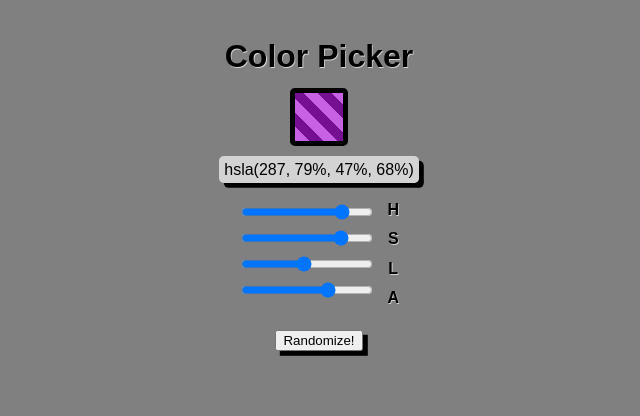
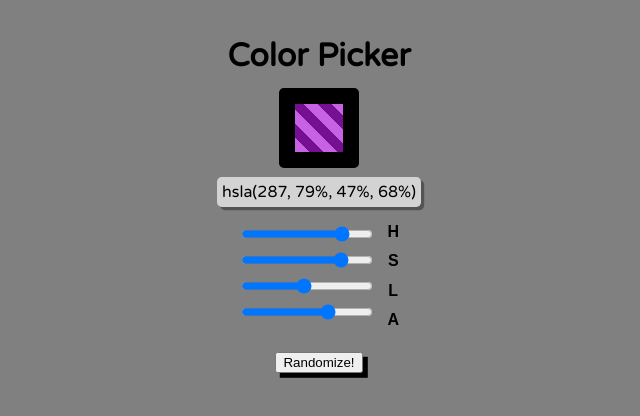
Before and after one commit to jumarin22/color-picker-hooks, a React (Create React App) app: page / in a window 1280 px wide. Shown: the top 416 px of the page, without its empty margins (321-961 px from the left). Built offline with nearby package versions, Linux system fonts and the light colour scheme.

Commit message:
Updated CSS

```diff
--- a/src/index.scss
+++ b/src/index.scss
@@ -1,5 +1,8 @@
+@import url('https://fonts.googleapis.com/css2?family=Varela+Round');
+
 :root {
   font: 16px / 1 sans-serif;
+  font-family: 'Varela Round', sans-serif;
 }
 
 html {
@@ -22,13 +25,13 @@
 
 h1 {
   color: black;
-  text-shadow: lightgray 0.05rem 0.05rem;
 }
 
 article {
   margin: auto;
   margin-bottom: 1rem;
   border: black thick solid;
+  border-width: 1rem;
   max-width: max-content;
   display: grid;
   grid-template-columns: 1fr;
@@ -65,7 +68,7 @@
   padding: 0.3rem;
   background-color: lightgray;
   border-radius: 0.3rem;
-  box-shadow: black 0.3rem 0.3rem;
+  box-shadow: hsl(0, 0%, 33%) 0.2rem 0.2rem;
 }
 
 .sliders {
@@ -89,9 +92,9 @@
   margin-bottom: 1rem;
   margin-left: 0;
   justify-content: space-between;
-  font-weight: bold;
+  font-family: sans-serif;
+  font-weight: bolder;
   color: black;
-  text-shadow: lightgray 0.05rem 0.05rem;
 }
 button {
   box-shadow: black 0.3rem 0.3rem;
```
